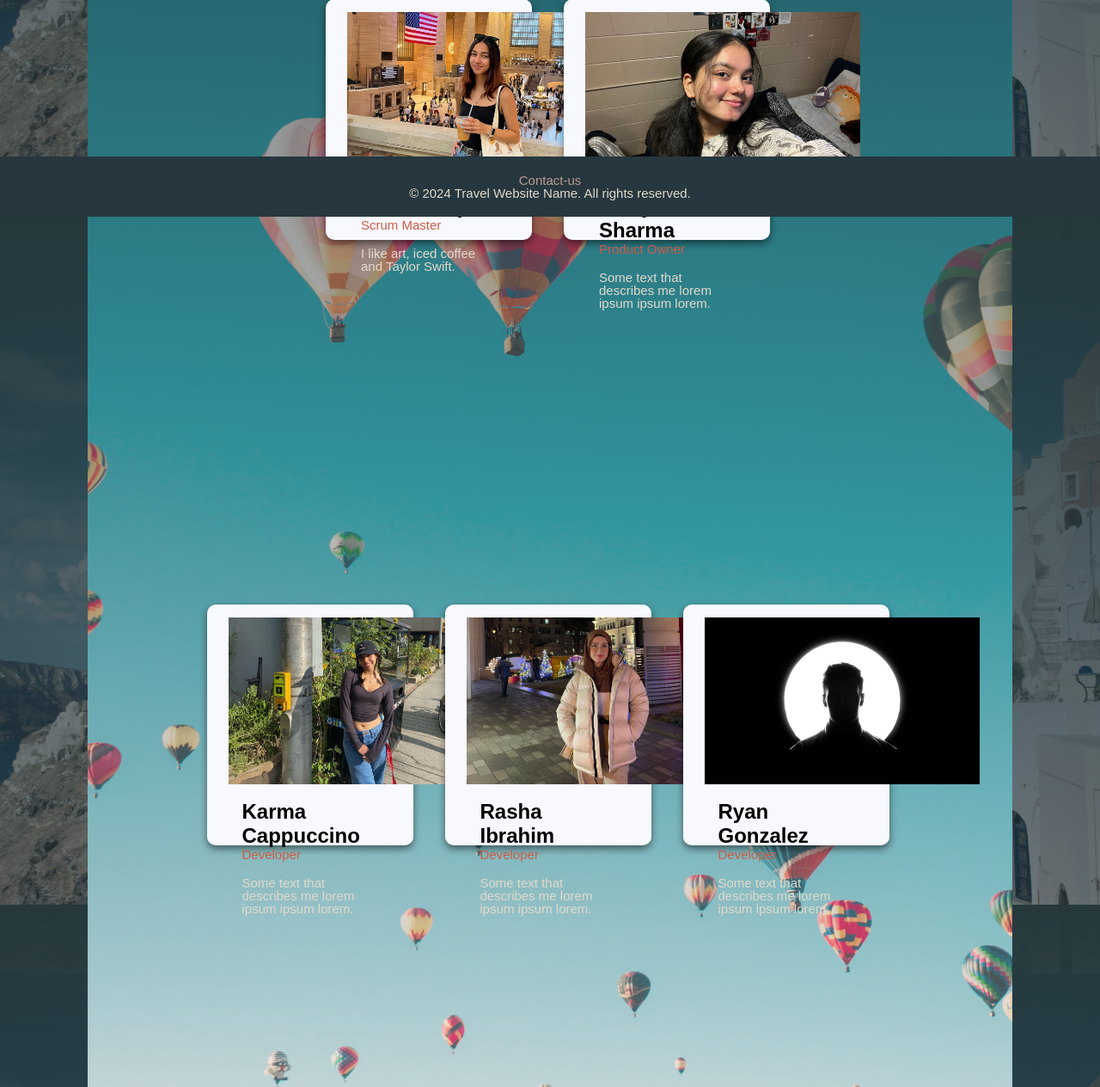
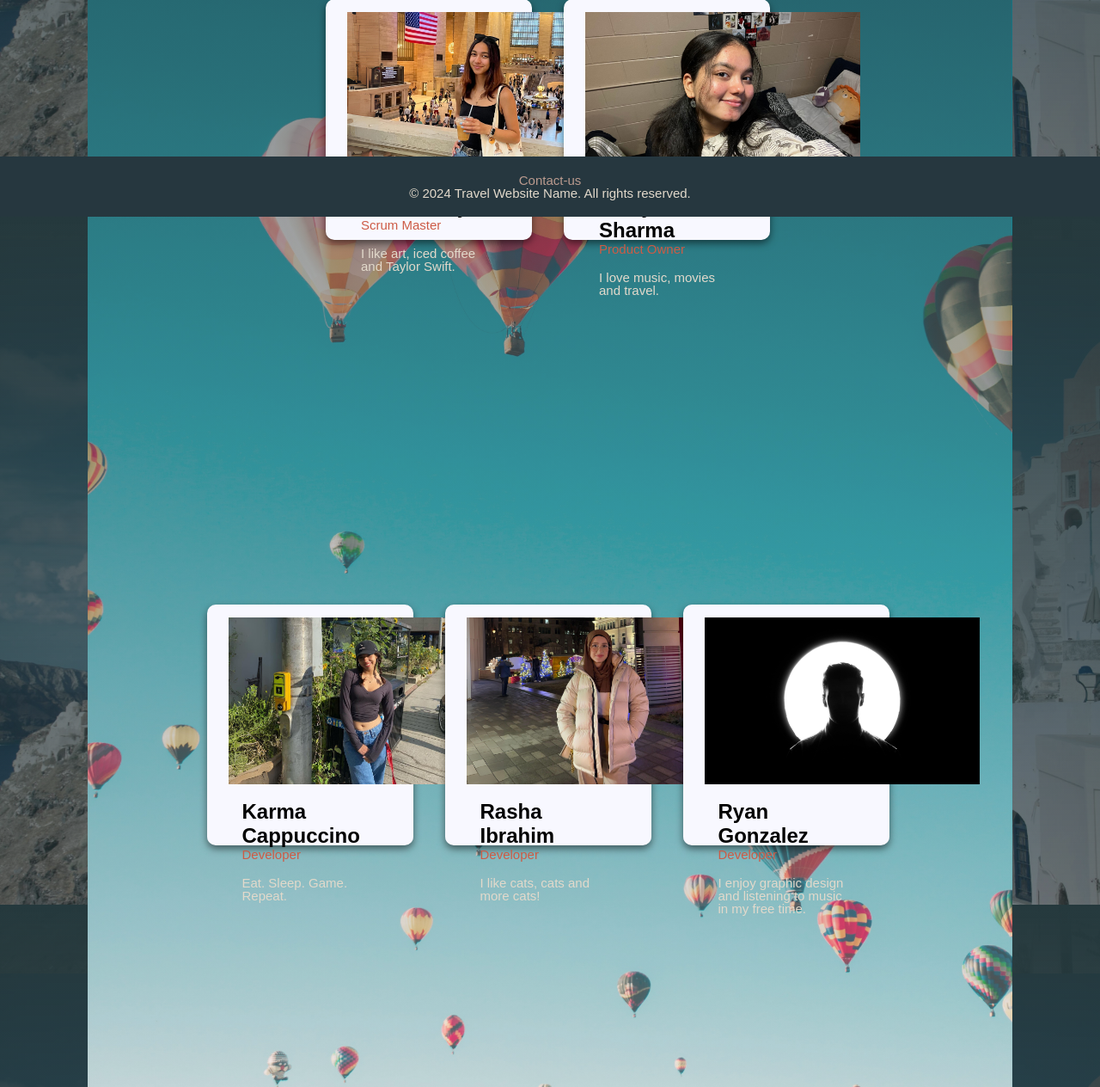
Before and after one commit to VaniyaSharma/Itsy_Bitsy_Studios, a Django app: page /aboutus/ in a window 1280 px wide. Shown: the part 548-1812 px from the top of the page at 86% size. Run offline with Django 4.2, Linux system fonts and the light colour scheme.

Commit message:
Updated Staff Info

```diff
--- a/travel_project/travel_app/templates/aboutus.html
+++ b/travel_project/travel_app/templates/aboutus.html
@@ -42,8 +42,8 @@
                         <h2>Vaniya Sharma</h2>
                         <p class="title">Product Owner</p>
                         <br>
-                        <p>Some text that describes me lorem ipsum ipsum lorem.</p>
-                        <br>
+                        <p>I love music, movies and travel.</p>
+                        <br><br>
                     </div>
                 </div>
             </div>
@@ -58,8 +58,8 @@
                         <h2>Karma Cappuccino</h2>
                         <p class="title">Developer</p>
                         <br>
-                        <p>Some text that describes me lorem ipsum ipsum lorem.</p>
-                        <br>
+                        <p>Eat. Sleep. Game. Repeat.</p>
+                        <br><br>
                     </div>
                 </div>
             </div>
@@ -72,8 +72,8 @@
                         <h2>Rasha Ibrahim</h2>
                         <p class="title">Developer</p>
                         <br>
-                        <p>Some text that describes me lorem ipsum ipsum lorem.</p>
-                        <br>
+                        <p>I like cats, cats and more cats!</p>
+                        <br><br>
                     </div>
                 </div>
             </div>
@@ -86,7 +86,7 @@
                         <h2>Ryan Gonzalez</h2>
                         <p class="title">Developer</p>
                         <br>
-                        <p>Some text that describes me lorem ipsum ipsum lorem.</p>
+                        <p>I enjoy graphic design and listening to music in my free time.</p>
                         <br>
                     </div>
                 </div>
```
